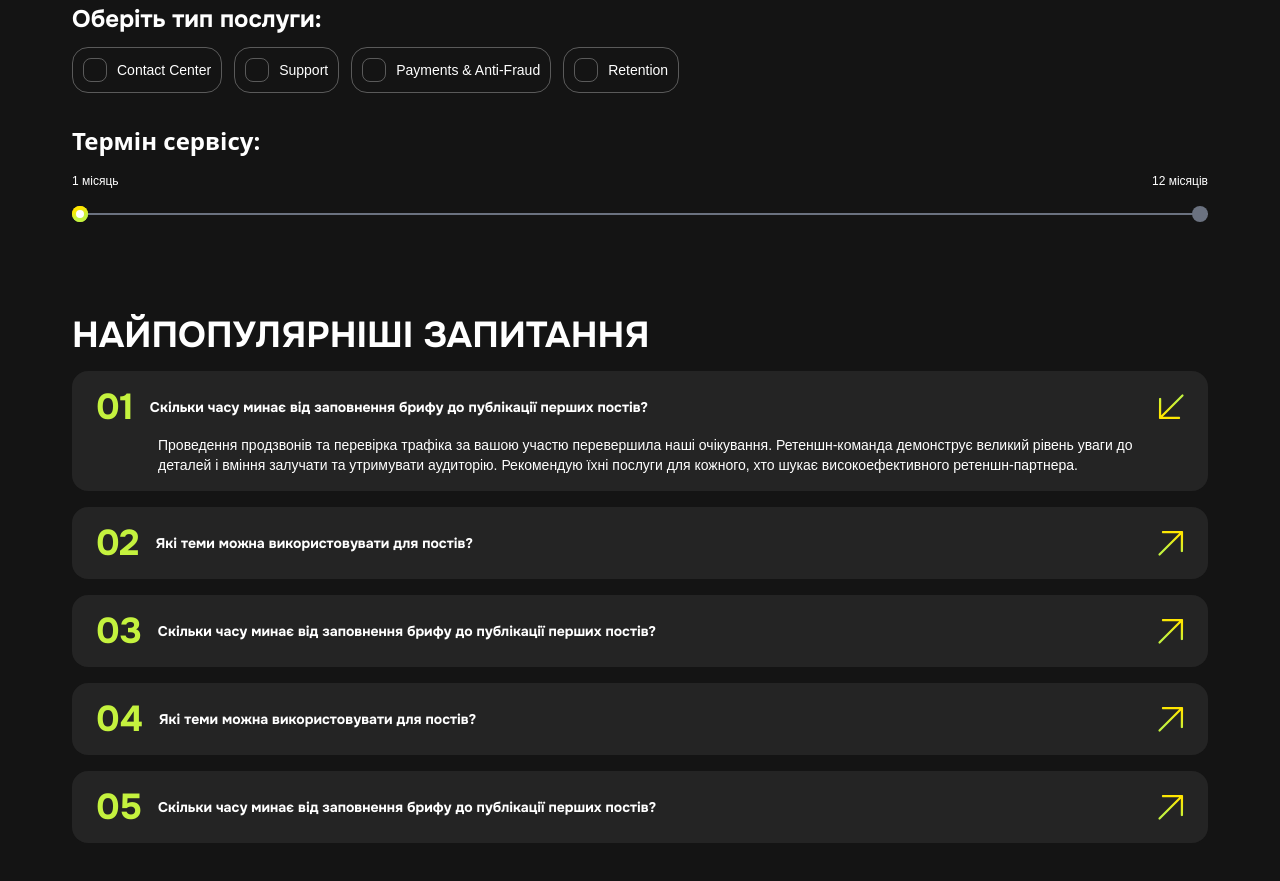
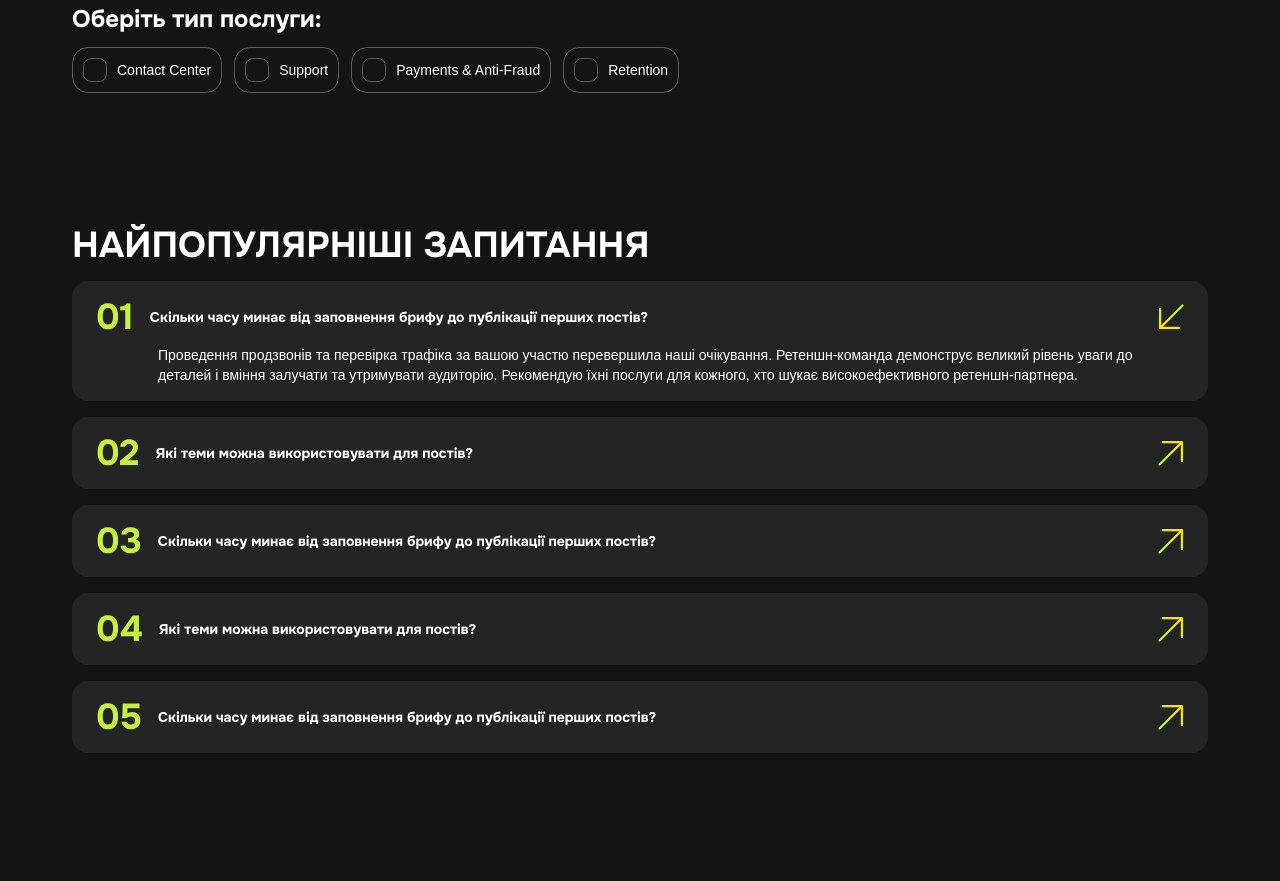
Before and after one commit to DemureFace/KeepUpHub, a Nuxt app: page / in a window 1280 px wide. Shown: the part 6020-6901 px from the top of the page. After the commit the page ends 6829 px from the top, so only its background shows below. Built offline with nearby package versions, Linux system fonts and the light colour scheme; a web font is replaced by a local one.

Commit message:
add total price calculation

```diff
--- a/components/base/BaseInputRange.vue
+++ b/components/base/BaseInputRange.vue
@@ -15,9 +15,9 @@ const props = defineProps({
     default: () => [],
   },
 
-  showHelp: {
+  shouldTranslate: {
     type: Boolean,
-    default: false,
+    default: true,
   },
 });
 
@@ -41,6 +41,26 @@ function setPointBackgroundClass(value) {
   return value <= props.modelValue ? "bg-primary-gradient" : "bg-gray-500";
 }
 
+function setPointTextPositionClass(index) {
+  const isFirst = index === 0;
+  const LastPoint = index === props.rangeValues.length - 1;
+
+  if (isFirst) return "left-0 -top-[34px]";
+  if (LastPoint) return "right-0 -top-[34px]";
+
+  return "left-1/2 -top-9 -translate-x-1/2";
+}
+
+function setPointTextSizeClass(index, value) {
+  const isFirstOrLastPoint =
+    index === 0 || index === props.rangeValues.length - 1;
+
+  if (isFirstOrLastPoint) return "text-xs";
+  if (value === props.modelValue) return "text-xs";
+
+  return "text-[8px] md:text-xs";
+}
+
 const progressWidthClass = computed(() => {
   const rangeValuesLength = props.rangeValues.length;
   const rangeValueIndex = props.rangeValues.findIndex(
@@ -51,53 +71,13 @@ const progressWidthClass = computed(() => {
     width: `${(rangeValueIndex / (rangeValuesLength - 1)) * 100}%`,
   };
 });
-
-function setPointOpacityClass(index, value) {
-  if (index === 0 || index === props.rangeValues.length - 1)
-    return "opacity-100";
-
-  if (props.showHelp) {
-    if (value === props.modelValue) {
-      return "opacity-100";
-    } else {
-      return "opacity-0";
-    }
-  } else {
-    return "opacity-100";
-  }
-}
-
-const lableArray = computed(() => {
-  if (props.showHelp)
-    return [
-      props.rangeValues[0],
-      props.rangeValues[props.rangeValues.length - 1],
-    ];
-
-  return props.rangeValues;
-});
 </script>
 
 <template>
   <div class="relative flex w-full flex-col">
-    <h4 class="mb-4 text-lg font-bold text-white md:text-2xl">
+    <h4 class="mb-14 text-lg font-bold text-white md:text-2xl">
       {{ $t(props.title) }}
     </h4>
-
-    <div class="mb-6 flex items-center justify-between">
-      <span
-        v-for="value in lableArray"
-        :key="value.label"
-        class="whitespace-nowrap text-center font-onest font-light text-white"
-        :class="
-          value.value === props.modelValue
-            ? 'text-xs'
-            : 'text-[8px] leading-4 first:text-xs last:text-xs md:text-xs'
-        "
-      >
-        {{ $t(value.label) }}
-      </span>
-    </div>
 
     <div class="relative flex">
       <input
@@ -124,7 +104,6 @@ const lableArray = computed(() => {
           :class="[
             setPointSizeClass(index, value.value),
             setPointBackgroundClass(value.value),
-            setPointOpacityClass(index, value.value),
             {
               'before:absolute before:left-1/2 before:top-1/2 before:h-4 before:w-4 before:-translate-x-1/2 before:-translate-y-1/2 before:rounded-full before:bg-primary-gradient after:absolute after:left-1/2 after:top-1/2 after:h-2 after:w-2 after:-translate-x-1/2 after:-translate-y-1/2 after:rounded-full after:bg-white':
                 value.value === props.modelValue,
@@ -132,16 +111,15 @@ const lableArray = computed(() => {
           ]"
           @click="emit('update:model-value', Number(value.value))"
         >
-          <template v-if="props.showHelp">
-            <span
-              class="absolute -top-6 left-1/2 -translate-x-1/2 whitespace-nowrap text-center font-onest text-sm font-light leading-4 text-white opacity-70 first:text-xs last:text-xs md:text-xs"
-              :class="{
-                hidden: index === 0 || index === props.rangeValues.length - 1,
-              }"
-            >
-              {{ value.label }}
-            </span>
-          </template>
+          <span
+            class="absolute h-[19px] whitespace-nowrap text-center font-onest font-light text-white"
+            :class="[
+              setPointTextPositionClass(index),
+              setPointTextSizeClass(index, value.value),
+            ]"
+          >
+            {{ props.shouldTranslate ? $t(value.label) : value.label }}
+          </span>
         </div>
       </div>
     </div>
--- a/components/home/calculator/CalculatorRange.vue
+++ b/components/home/calculator/CalculatorRange.vue
@@ -36,7 +36,7 @@ const currentPrice = computed(() => {
 
 <template>
   <div
-    class="flex flex-col md:flex-row md:items-end md:justify-between md:gap-6"
+    class="flex flex-col md:flex-row md:items-center md:justify-between md:gap-6"
   >
     <BaseInputRange
       v-model="model"
--- a/components/home/calculator/CalculatorSection.vue
+++ b/components/home/calculator/CalculatorSection.vue
@@ -3,8 +3,14 @@ import CalculatorRange from "./CalculatorRange.vue";
 
 import { useCalculator } from "./useCalculator";
 
-const { serviceList, checkedServices, rangesList, monthValue, monthRangeList } =
-  useCalculator();
+const {
+  serviceList,
+  checkedServices,
+  rangesList,
+  monthValue,
+  monthRangeList,
+  totalCost,
+} = useCalculator();
 </script>
 
 <template>
@@ -53,13 +59,36 @@ const { serviceList, checkedServices, rangesList, monthValue, monthRangeList } =
         />
       </template>
 
-      <BaseInputRange
-        v-model="monthValue"
-        :range-values="monthRangeList"
-        title="Термін сервісу:"
-        show-help
-        class="mb-8 w-full md:mb-0"
-      />
+      <div
+        v-if="checkedServices.length > 0"
+        class="flex flex-col lg:flex-row lg:items-end lg:justify-between"
+      >
+        <BaseInputRange
+          v-model="monthValue"
+          title="calculator_section.ranges.period.title"
+          :range-values="monthRangeList"
+          :should-translate="false"
+          class="mb-16 w-full md:max-w-[446px] lg:mb-0"
+        />
+
+        <div class="flex flex-col gap-4">
+          <div class="flex flex-col gap-2 md:flex-row md:gap-4">
+            <h4 class="font-onest text-2xl font-bold text-white">
+              {{ $t("calculator_section.ranges.total") }}
+            </h4>
+
+            <span
+              class="bg-gradient-to-r from-primary-200 to-primary-100 bg-clip-text font-onest text-[32px] font-bold leading-9 text-transparent"
+            >
+              {{ totalCost }}
+            </span>
+          </div>
+
+          <BaseButton widthClass="w-full md:w-fit" class="lg:ml-auto">
+            Замовити послуги
+          </BaseButton>
+        </div>
+      </div>
     </div>
   </section>
 </template>
--- a/components/home/calculator/useCalculator.js
+++ b/components/home/calculator/useCalculator.js
@@ -80,48 +80,20 @@ export function useCalculator() {
       value: 1,
     },
     {
-      label: "2",
+      label: "6",
       value: 2,
     },
     {
-      label: "3",
+      label: "12",
       value: 3,
     },
     {
-      label: "4",
+      label: "24",
       value: 4,
     },
     {
-      label: "5",
+      label: "36 місяців",
       value: 5,
-    },
-    {
-      label: "6",
-      value: 6,
-    },
-    {
-      label: "7",
-      value: 7,
-    },
-    {
-      label: "8",
-      value: 8,
-    },
-    {
-      label: "9",
-      value: 9,
-    },
-    {
-      label: "10",
-      value: 10,
-    },
-    {
-      label: "11",
-      value: 11,
-    },
-    {
-      label: "12 місяців",
-      value: 12,
     },
   ];
 
@@ -142,11 +114,28 @@ export function useCalculator() {
     },
   ]);
 
+  const totalCost = computed(() => {
+    return checkedServices.value.reduce((totalPrice, service) => {
+      const range = rangesList.value.find(({ id }) => service === id);
+
+      if (range) {
+        const { price = 0 } =
+          range.rangeValues.find(({ value }) => value === range.modelValue) ||
+          {};
+
+        totalPrice += price * monthValue.value;
+      }
+
+      return totalPrice;
+    }, 0);
+  });
+
   return {
     serviceList,
     checkedServices,
     rangesList,
     monthValue,
     monthRangeList,
+    totalCost,
   };
 }
--- a/locales/uk-UA.json
+++ b/locales/uk-UA.json
@@ -76,17 +76,14 @@
 
   "calculator_section": {
     "title": "калькулятор вартості",
-
     "description": {
       "help": "За допомогою калькулятора можна розрахувати приблизку вартість послуг. Для точного розрахунку вартості проекту - ",
       "apply": "можете звертатись до нас"
     },
-
     "type": "Оберіть тип послуги:",
-
     "ranges": {
       "cost": "Орієнтовна вартість в USD:",
-
+      "total": "Загальна вартість:",
       "customer-base": {
         "title": "Об’єм клієнтської бази на місяць:",
         "options": {
@@ -97,7 +94,6 @@
           "fifth": "10 001+"
         }
       },
-
       "support": {
         "title": "Кількість звернень на місяць:",
         "options": {
@@ -107,6 +103,9 @@
           "fourth": "5001 - 10000",
           "fifth": "10 001+"
         }
+      },
+      "period": {
+        "title": "Термін сервісу у місяцях:"
       }
     }
   },
```
Also changed, not shown: locales/en-US.json (+4 -5 lines).
